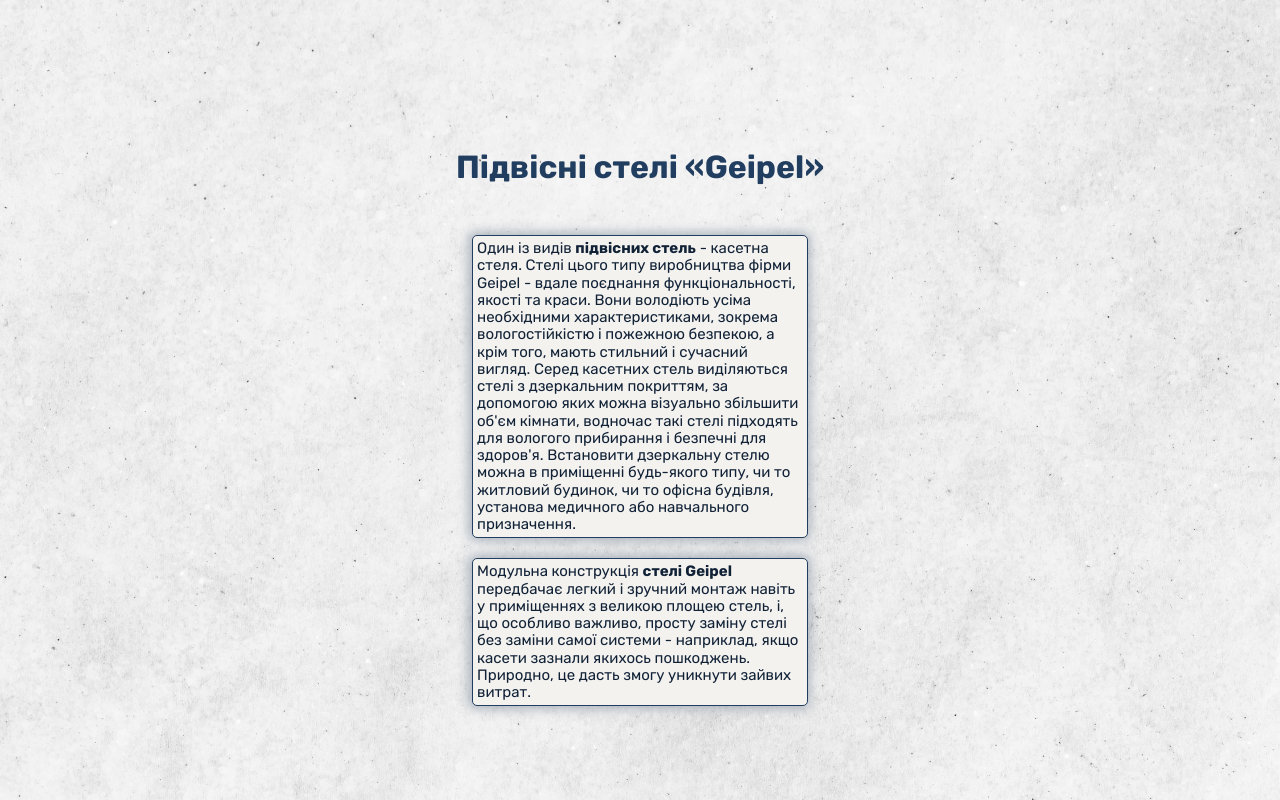
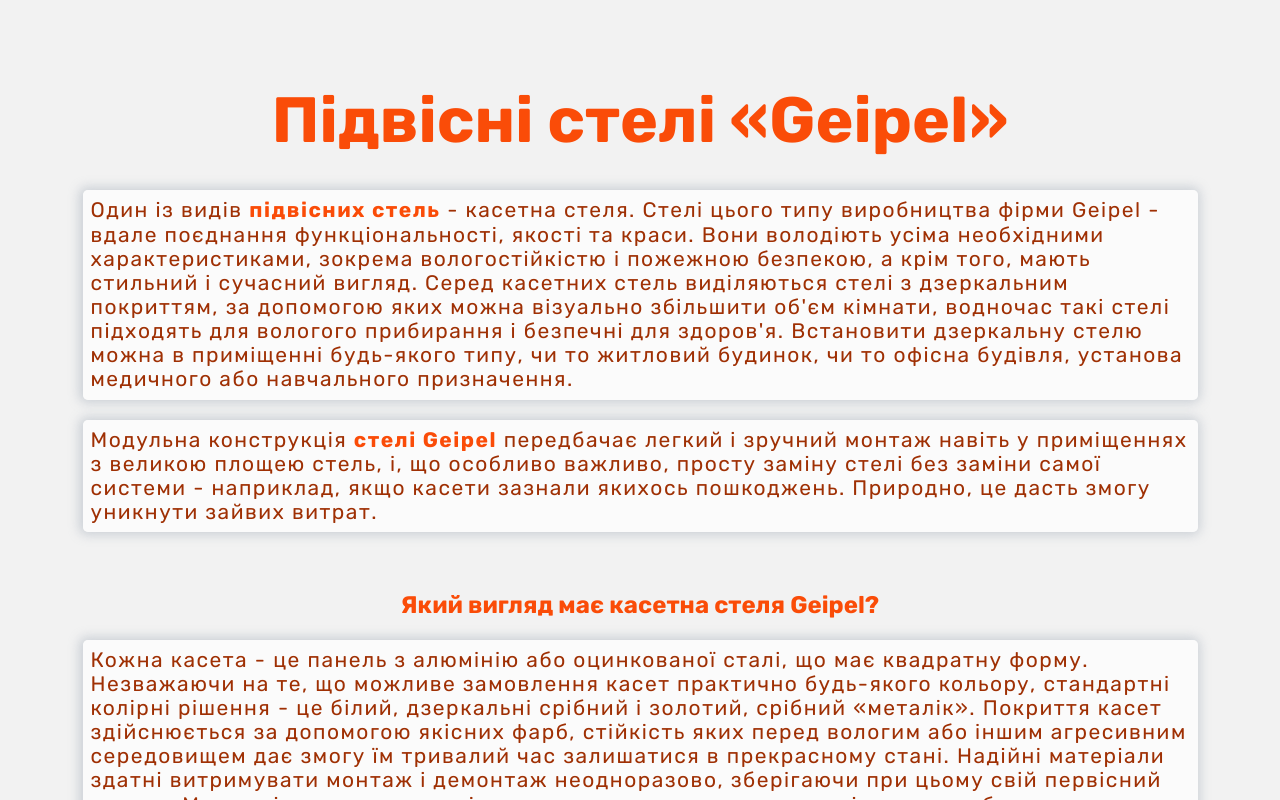
Before and after one commit to YuliaLevechko/content-manager-test, a plain HTML site: page index.html in a window 1280 px wide. Shown: the top 800 px of the page. Drawn offline with nearby package versions, Linux system fonts and the light colour scheme.

Commit message:
section 2

```diff
--- a/index.html
+++ b/index.html
@@ -19,7 +19,7 @@
   </head>
   <body>
     <div class="container">
-      <div class="section-one">
+      <div class="section">
         <h1 class="title">Підвісні стелі «Geipel»</h1>
         <div class="descr-paragraphs">
           <p class="title-descr">
@@ -44,9 +44,9 @@
           </p>
         </div>
       </div>
-      <div>
-        <h2>Який вигляд має касетна стеля Geipel?</h2>
-        <p>
+      <div class="section">
+        <h2 class="title-two">Який вигляд має касетна стеля Geipel?</h2>
+        <p class="title-descr">
           Кожна касета - це панель з алюмінію або оцинкованої сталі, що має
           квадратну форму. Незважаючи на те, що можливе замовлення касет
           практично будь-якого кольору, стандартні колірні рішення - це білий,
--- a/style.css
+++ b/style.css
@@ -1,8 +1,8 @@
 :root {
-    --bg-color: #e9ecef;
-    --text-color: #112237;
-    --accent: #213E60;
-    --light-accent: #F4F2EF;
+    --bg-color: #f2f2f2;
+    --text-color: #9f3004;;
+    --accent: #FA4C08;
+    --light-accent: #ffffffba;
 }
 h1,
 h2,
@@ -35,6 +35,7 @@ img {
 body {
     font-family: 'Rubik', sans-serif;
     background-color: var(--bg-color);
+    background-size: 100%;
     color: var(--text-color);
     margin: 0;
 }
@@ -42,12 +43,10 @@ body {
     width: 100%;
     padding: 20px 0;
     margin: 0 auto;
-    background-image: url(./image/bg-min.jpg);
-    background-size: 100%;
 }
-.section-one {
+.section {
     width: 100%;
-    height: 100vh;
+    padding: 20px;
     margin: 0 auto;
     display: flex;
     flex-direction: column;
@@ -63,47 +62,72 @@ body {
     line-height: 1.1;
     margin: 0 auto;
     color: var(--accent);
-    padding: 50px 0;
+    padding: 20px 0;
 }
 .title-descr {
     color: var(--text-color);
     background-color: var(--light-accent);
-    width: 336px;
+    width: 100%;
     font-size: 15px;
+    letter-spacing: 1.5px;
     padding: 4px;
-    border: 1.5px solid var(--accent);
     border-radius: 5px;
-    box-shadow: -1px 0px 11px 3px #94a1aebd;
+    box-shadow: -1px 0px 11px 3px #94a1ae69;
+    margin: 0 auto;
+}
+span {
+    color: var(--accent);
 }
 .bold {
     font-weight: 700;
 }
-
+.title-two {
+    margin: 0 auto;
+    color: var(--accent);
+    padding: 20px 0;
+}
 
 /* -----------------------------media------------------------------------------- */
 @media screen and (min-width: 375px) {
-    .section-one {
+    .section {
         width: 375px;
     }
     .title {
-        font-size: 32px;
+        font-size: 28px;
+    }
+    .title-descr {
+        width: 336px;
     }
 }
 @media screen and (min-width: 768px) {
     .container {
-        padding: 50px 0;
+        padding: 25px 0;
     }
-    .section-one {
+    .section {
             width: 768px;
     }
-    .descr-paragraphs {
+    .title {
+        font-size: 48px;
+        padding: 35px 0;
+    }
+    .title-descr {
+        width: 638px;
+        font-size: 18px;
+        padding: 8px;
     }
 }
 @media screen and (min-width: 1280px) {
     .container {
-        padding: 100px 0;
+        padding: 30px 0;
     }
-    .section-one {
+    .section {
             width: 1220px;
     }
+    .title {
+        font-size: 64px;
+    }
+    .title-descr {
+        width: 1115px;
+        font-size: 21px;
+    }
 }
```
Also changed, not shown: image/bg-min.jpg (deleted).
